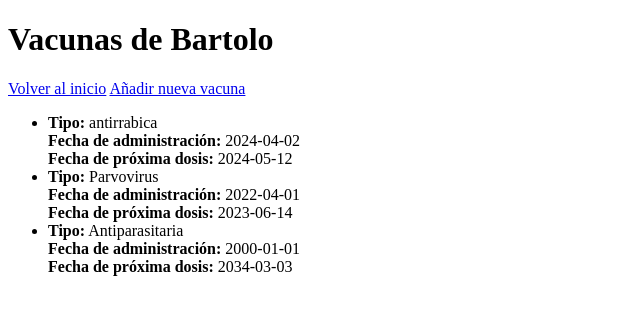
After one commit to JoseMiguelHYB/doghealth, a Flask app: page /mascota/1/vacunas in a window 1280 px wide. The commit adds this page. Shown: the top 315 px of the page, without its empty margins (0-640 px from the left). Run offline with Flask 3, Linux system fonts and the light colour scheme.

Commit message:
funciona lo básico

```diff
--- a/app.py
+++ b/app.py
@@ -1,10 +1,15 @@
 from flask import Flask
-from models import db, Mascota, Vacuna
+from models import db
 from routes import main
-from flask_mail import Mail, Message
+#from flask_mail import Mail, Message
 
 app = Flask(__name__)
-app.config['SQL_ALCHEMY_DATABASE_URI'] = 'sqlite:///vacunas.db'
+
+# Configuración de la clave secreta (necesaria para CSRF y sesiones seguras)
+app.config['SECRET_KEY'] = 'miguel123'
+
+# Configuración de la base de datos
+app.config['SQLALCHEMY_DATABASE_URI'] = 'sqlite:///vacunas.db'
 app.config['SQLALCHEMY_TRACK_MODIFICATIONS'] = False
 
 # Configuración de Flask-Mail
@@ -17,7 +22,10 @@ app.config['MAIL_USE_SSL'] = False
 
 mail = Mail(app) """
 
+ # Inicialización de la base de datos
 db.init_app(app)
+
+# Registro del blueprint
 app.register_blueprint(main)
 
 if __name__ == '__main__':
--- a/forms.py
+++ b/forms.py
@@ -5,7 +5,7 @@ from wtforms.validators import DataRequired
 class MascotaForm(FlaskForm):
     nombre = StringField('Nombre', validators=[DataRequired()])
     raza = StringField('Raza', validators=[DataRequired()])
-    fecha_nacimiento = DateField('Fecha de Nacimiento', Validators=[DataRequired()])
+    fecha_nacimiento = DateField('Fecha de Nacimiento', validators=[DataRequired()])
     submit = SubmitField('Guardar')
 
 class VacunaForm(FlaskForm):
--- a/models.py
+++ b/models.py
@@ -3,12 +3,14 @@ from flask_sqlalchemy import SQLAlchemy
 db = SQLAlchemy()
 
 class Mascota(db.Model):
+    __tablename__ = 'mascota'
     id = db.Column(db.Integer, primary_key=True)
     nombre = db.Column(db.String(50), nullable=False)
     raza = db.Column(db.String(50), nullable=False)
     fecha_nacimiento = db.Column(db.Date, nullable=False)
 
 class Vacuna(db.Model):
+    __tablename__ = 'vacuna'
     id = db.Column(db.Integer, primary_key=True)
     tipo = db.Column(db.String(50), nullable=False)
     fecha_administracion = db.Column(db.Date, nullable=False)
--- /dev/null
+++ b/requirements.txt
@@ -0,0 +1,4 @@
+Flask
+Flask-SQLAlchemy
+Flask-Mail
+Flask-WTF
--- a/routes.py
+++ b/routes.py
@@ -10,7 +10,7 @@ def index():
     return render_template('index.html', mascotas=mascotas)
 
 @main.route('/mascota/nueva',  methods=['GET', 'POST'])
-def mnueva_mascota():
+def nueva_mascota():
     form = MascotaForm()
     if form.validate_on_submit():
         nueva_mascota = Mascota(
@@ -24,7 +24,7 @@ def mnueva_mascota():
     return render_template('mascota.html', form=form)
 
 @main.route('/vacuna/nueva/<int:mascota_id>', methods=['GET', 'POST'])
-def nueva_mascota(mascota_id):
+def nueva_vacuna(mascota_id):
     form = VacunaForm()
     if form.validate_on_submit():
         nueva_vacuna = Vacuna(
@@ -37,3 +37,10 @@ def nueva_mascota(mascota_id):
         db.session.commit()
         return redirect(url_for('main.index'))
     return render_template('vacuna.html', form=form)
+
+
+@main.route('/mascota/<int:mascota_id>/vacunas')
+def ver_vacunas(mascota_id):
+    mascota = Mascota.query.get_or_404(mascota_id)
+    vacunas = Vacuna.query.filter_by(mascota_id=mascota_id).all()
+    return render_template('ver_vacunas.html', mascota=mascota, vacunas=vacunas)
--- a/templates/mascota.html
+++ b/templates/mascota.html
@@ -10,10 +10,10 @@
     <form method="POST">
         {{ form.hidden_tag() }}
         {{ form.nombre.label }} {{ form.nombre() }}<br>
-        {{ form.raza.label }} {{form.raza() }}<br>
+        {{ form.raza.label }} {{ form.raza() }}<br>
         {{ form.fecha_nacimiento.label }} {{ form.fecha_nacimiento() }}<br>
         {{ form.submit() }}
     </form>
-    <a href="{{ url_for('main.index')}}">Volver</a>
+    <a href="{{ url_for('main.index') }}">Volver</a>
 </body>
 </html>
--- a/templates/vacuna.html
+++ b/templates/vacuna.html
@@ -7,15 +7,13 @@
 </head>
 <body>
     <h1>Nueva Vacuna</h1>
-
     <form method="POST">
         {{ form.hidden_tag() }}
-        {{ form.tipo.label }} {{ form.tipo()}}<br>
+        {{ form.tipo.label }} {{ form.tipo() }}<br>
         {{ form.fecha_administracion.label }} {{ form.fecha_administracion() }}<br>
         {{ form.fecha_proxima_dosis.label }} {{ form.fecha_proxima_dosis() }}<br>
         {{ form.submit() }}
     </form>
-
     <a href="{{ url_for('main.index') }}">Volver</a>
 </body>
 </html>
--- /dev/null
+++ b/templates/ver_vacunas.html
@@ -0,0 +1,28 @@
+<!DOCTYPE html>
+<html lang="es">
+<head>
+    <meta charset="UTF-8">
+    <meta name="viewport" content="width=device-width, initial-scale=1.0">
+    <title>Vacunas de {{ mascota.nombre }}</title>
+</head>
+<body>
+    <h1>Vacunas de {{ mascota.nombre }}</h1>
+
+    <a href="{{ url_for('main.index') }}">Volver al inicio</a>
+    <a href="{{ url_for('main.nueva_vacuna', mascota_id=mascota.id) }}">Añadir nueva vacuna</a>
+
+    {% if vacunas %}
+        <ul>
+        {% for vacuna in vacunas %}
+            <li>
+                <strong>Tipo:</strong> {{ vacuna.tipo }}<br>
+                <strong>Fecha de administración:</strong> {{ vacuna.fecha_administracion }}<br>
+                <strong>Fecha de próxima dosis:</strong> {{ vacuna.fecha_proxima_dosis }}
+            </li>
+        {% endfor %}
+        </ul>
+    {% else %}
+        <p>No hay vacunas registradas para esta mascota.</p>
+    {% endif %}
+</body>
+</html>
```
Also changed, not shown: templates/index.html (+14 -7 lines), instance/vacunas.db (added).
